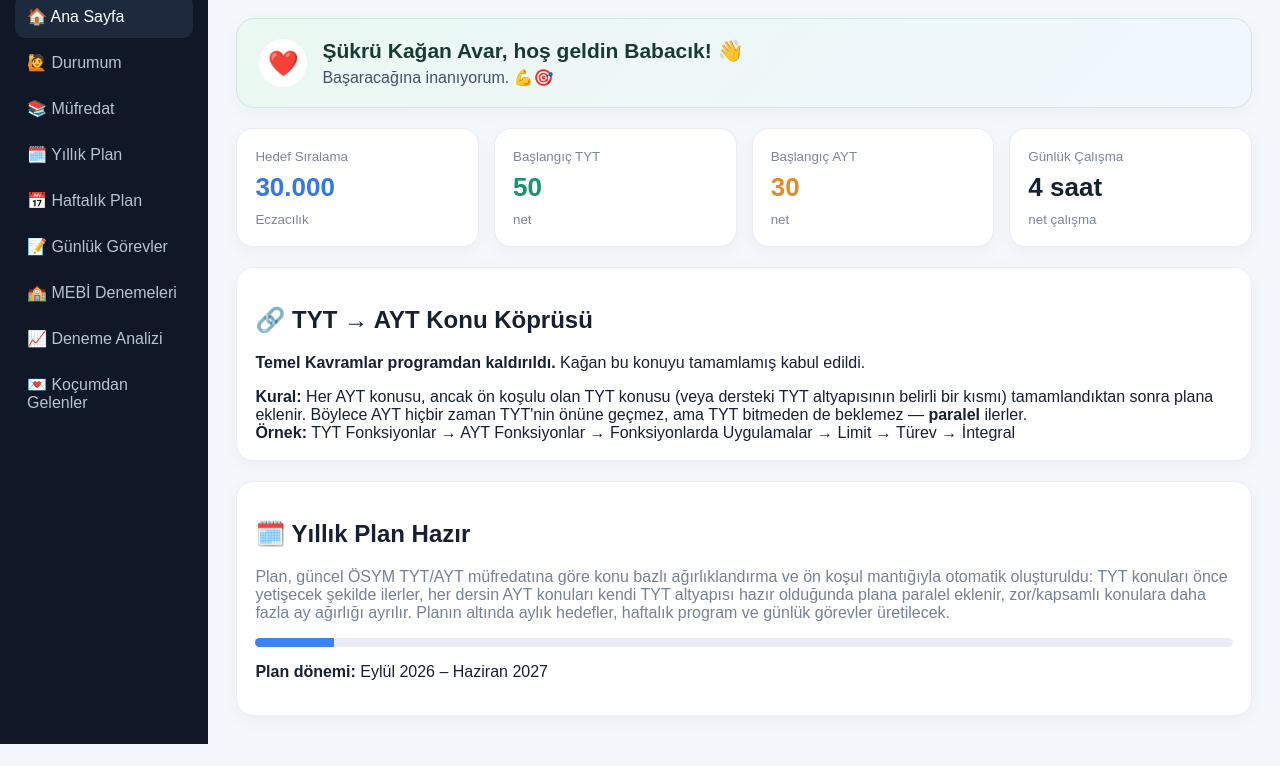
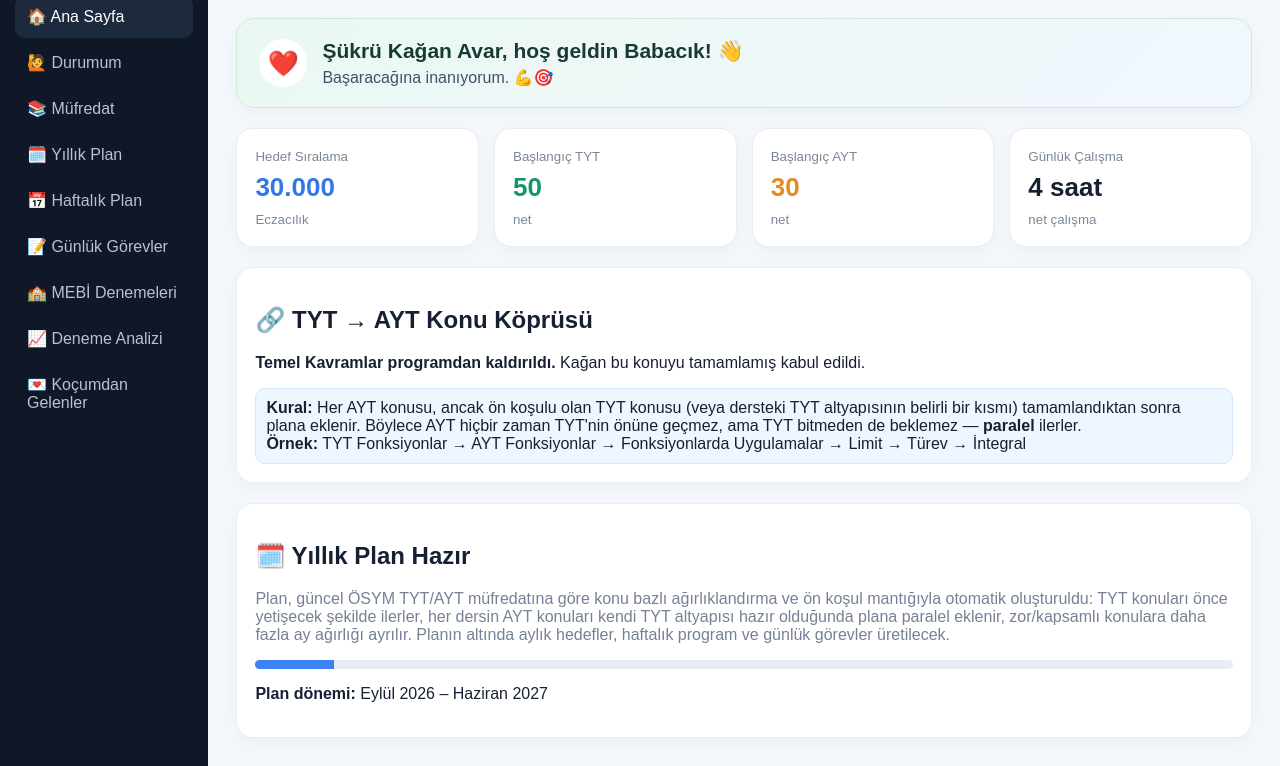
Before and after one commit to abdullahyilmazpdr/firebase-koc-projesi, a plain HTML site: page index.html in a window 1280 px wide. Shown: the part 92-858 px from the top of the page. Before the commit the page ends 836 px from the top, so only its background shows below. Drawn offline with Linux system fonts and the light colour scheme; no server answers.

Commit message:
Update style.css

```diff
--- a/assets/css/style.css
+++ b/assets/css/style.css
@@ -488,7 +488,7 @@
       }
     }
 
-    <style>.dependency {
+    .dependency {
       background: #eef7ff;
       border: 1px solid #d6e7fb;
       padding: 10px;
```
